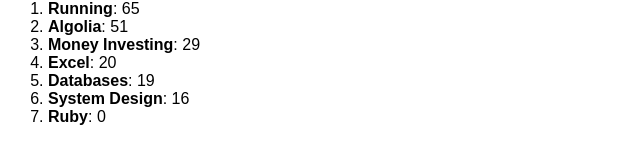
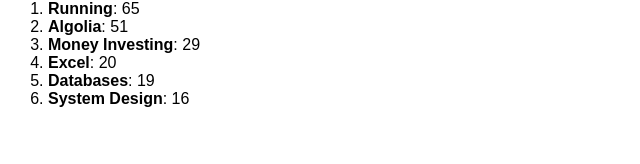
Before and after one commit to nobitagit/knowledge, a plain HTML site: page index.html in a window 1280 px wide. Shown: the part 128-292 px from the top of the page, 0-640 px from the left. Drawn offline with Linux system fonts and the light colour scheme.

Commit message:
deploy: bc7ed4f1db35bfcd46f61850a4d63f9322d08a4b

```diff
--- a/index.html
+++ b/index.html
@@ -28,8 +28,6 @@
 
     <li><strong>System Design</strong>: 16</li>
 
-    <li><strong>Ruby</strong>: 0</li>
-
   </ol>
 </body>
 
```
